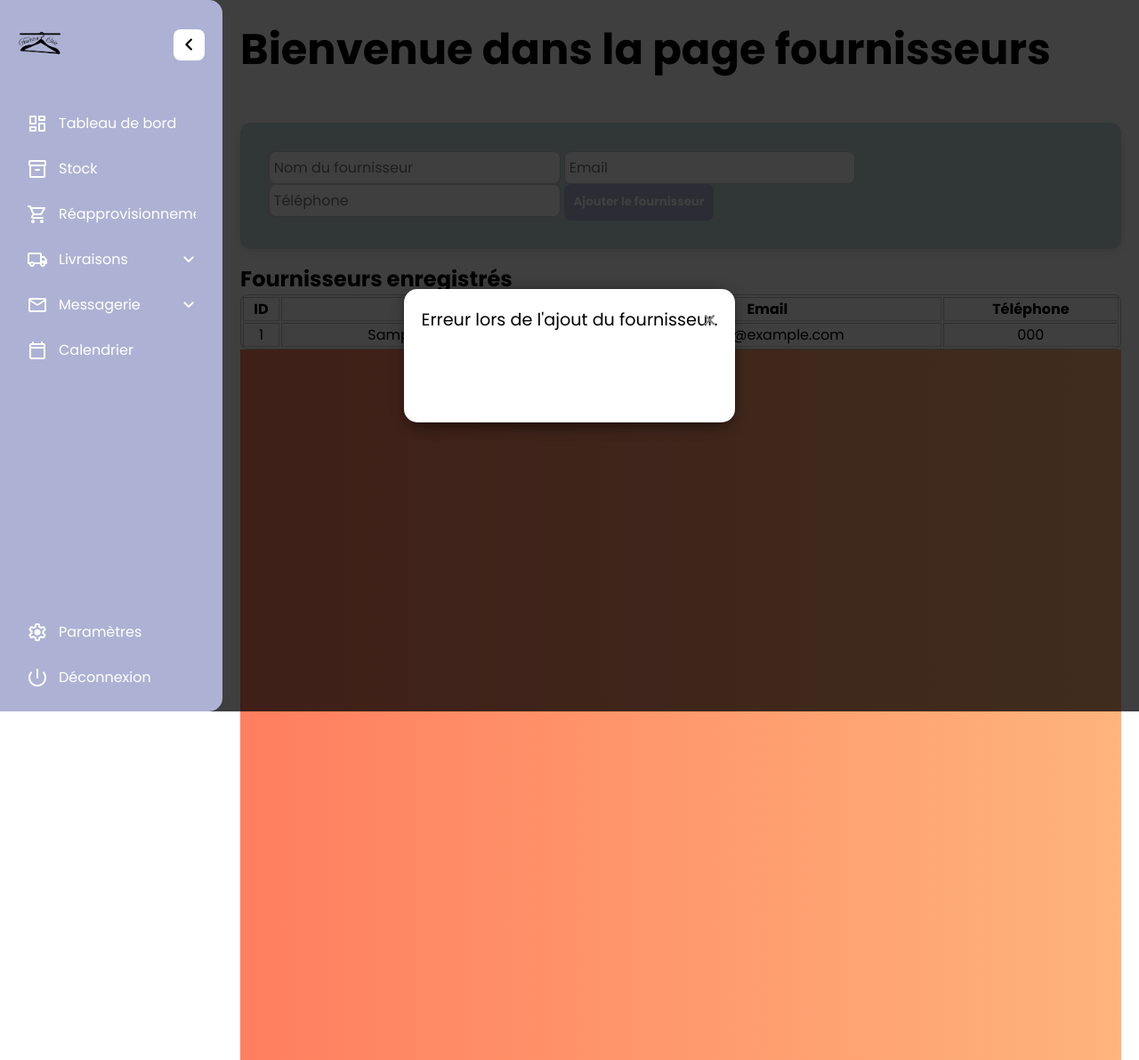
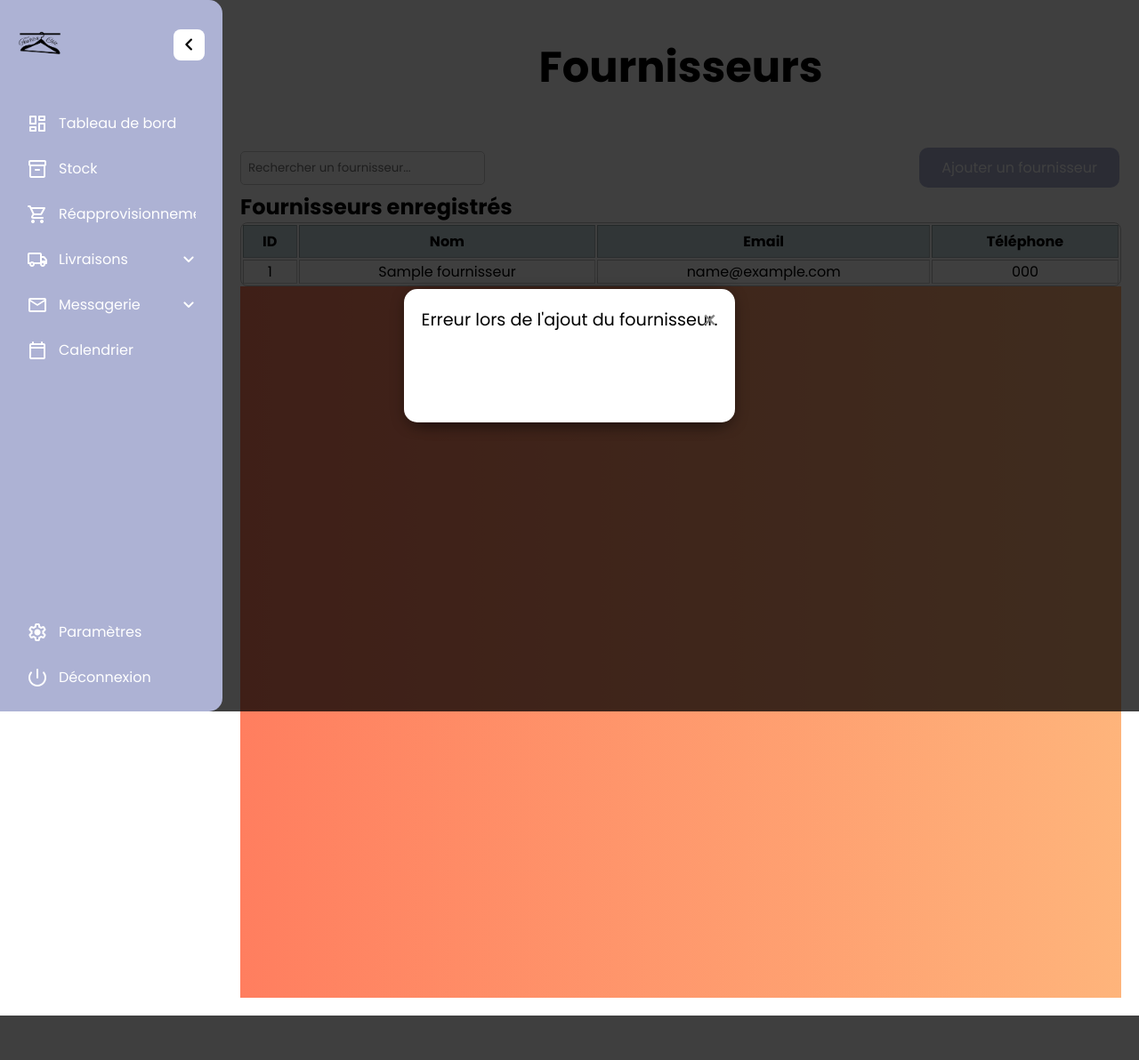
Before and after one commit to Sanitikhan/INFO-CHAS, a PHP site: page /pages/fournisseurs.php in a window 1280 px wide. Shown: the top 1192 px of the page at 89% size. After the commit the page ends 1142 px from the top, so only its background shows below. Run offline with PHP 8.4, Linux system fonts and the light colour scheme; tables that the repository leaves empty or names only in its code hold one stand-in row (values such as "Sample post"); some web fonts are replaced.

Commit message:
fix search action 'fournisseur'

```diff
--- a/pages/fournisseurs.php
+++ b/pages/fournisseurs.php
@@ -19,6 +19,7 @@ try {
     <link rel="stylesheet" href="../public/style.css">
     <link rel="stylesheet" href="../public/modal.css">
     <link rel="stylesheet" href="../public/form.css">
+    <link rel="stylesheet" href="../public/fournisseur.css">
     <title>Paramètres</title>
     <link rel="icon" href="../img/logo_fc.png" type="image/png">
     <!-- Linking Google Fonts for Icons -->
@@ -164,8 +165,16 @@ try {
     </aside>
 
     <section class="main-content">
-        <h1>Bienvenue dans la page fournisseurs</h1>
-        <div class="form-section">
+        <header class="header">
+            <h1>Fournisseurs</h1>
+        </header>
+
+        <section class="btn-section">
+            <input type="text" id="search-fournisseur-input" placeholder="Rechercher un fournisseur..." style="padding: 8px; border-radius: 5px; border: 1px solid #ccc;">
+            <button class="btn btn-add" id="add-fournisseur-btn">Ajouter un fournisseur</button>
+        </section>
+
+        <div class="form-section" id="add-fournisseur-form-section" style="display:none;">
             <form class="form-fournisseur" method="POST" action="../actions/ajouter_fournisseur.php">
                 <input type="text" name="nom" placeholder="Nom du fournisseur" required>
                 <input type="email" name="email" placeholder="Email" required>
@@ -176,13 +185,16 @@ try {
 
         <!-- Affichage des fournisseurs existants -->
         <h2>Fournisseurs enregistrés</h2>
-        <table border="1" cellpadding="5">
+        <table id="fournisseurs-table" border="1" cellpadding="5">
+            <thead>
                 <tr>
                     <th>ID</th>
                     <th>Nom</th>
                     <th>Email</th>
                     <th>Téléphone</th>
                 </tr>
+            </thead>
+            <tbody>
                 <?php foreach ($fournisseurs as $fournisseur): ?>
                 <tr>
                     <td><?= htmlspecialchars($fournisseur['id']) ?></td>
@@ -190,6 +202,7 @@ try {
                     <td><?= htmlspecialchars($fournisseur['email']) ?></td>
                     <td><?= htmlspecialchars($fournisseur['telephone']) ?></td>
                 </tr>
+            </tbody>
             <?php endforeach; ?>
         </table>
 
@@ -218,7 +231,33 @@ try {
 
 
 
+    <script>
+    /* Details row */
+    document.querySelectorAll('#lots-table .main-row').forEach(function(row) {
+        row.addEventListener('click', function() {
+            const detailsRow = row.nextElementSibling;
+            if (detailsRow && detailsRow.classList.contains('details-row')) {
+                detailsRow.style.display = detailsRow.style.display === 'none' ? 'table-row' : 'none';
+            }
+        });
+    });
 
+    /* Search 'fournisseur' */
+    document.getElementById('search-fournisseur-input').addEventListener('input', function() {
+    const search = this.value.toLowerCase();
+    const rows = document.querySelectorAll('#fournisseurs-table tbody tr');
+    rows.forEach(row => {
+        const text = row.textContent.toLowerCase();
+        row.style.display = text.includes(search) ? '' : 'none';
+    });
+    });
+
+    /* Display form */
+    document.getElementById('add-fournisseur-btn').addEventListener('click', function() {
+    const formSection = document.getElementById('add-fournisseur-form-section');
+    formSection.style.display = (formSection.style.display === 'none' || formSection.style.display === '') ? 'block' : 'none';
+    });
+    </script>
     <script src="../actions/script.js"></script>
     <script src="../actions/modal.js"></script>
 </body>
--- a/pages/index.html
+++ b/pages/index.html
@@ -148,7 +148,9 @@
     </aside>
 
     <section class="main-content">
-        <h1>Bienvenue sur le tableau de bord</h1>
+        <header class="header">
+            <h1>DASHBOARD</h1>
+        </header>
         <p>Contenu principal ici...</p>
     </section>
 
--- a/public/form.css
+++ b/public/form.css
@@ -32,6 +32,7 @@ form .form-fournisseurs {
     display: flex;
     flex-direction: column;
     gap: 1em;
+    transition: all 0.3s ease;
 }
 
 form h3 {
--- /dev/null
+++ b/public/fournisseur.css
@@ -0,0 +1,32 @@
+* {
+    --primary-color: #ADB2D4;
+    --secondary-color: #C7D9DD;
+    --thrid-color: #D5E5D5;
+    --fourth-color: #EEF1DA;
+}
+
+.btn-section {
+    display: flex;
+    justify-content: space-between;
+    align-items: center;
+}
+
+.btn {
+    background-color: var(--primary-color);
+    border: none;
+    color: white;
+    padding: 10px 25px;
+    text-align: center;
+    text-decoration: none;
+    display: inline-block;
+    font-size: 16px;
+    margin: 4px 2px;
+    cursor: pointer;
+    border-radius: 10px;
+}
+
+.btn-search {
+    display: flex;
+    align-items: center;
+    gap: 1.5rem; /* Optional: space between p and span */
+}
--- a/public/style.css
+++ b/public/style.css
@@ -133,7 +133,7 @@ body {
 }
 
 .sidebar-nav .active {
-    color: #000;
+    color: #000 !important;
     background: #fff;
 }
 
```
Lines whose indentation alone changed are shown as unchanged.
